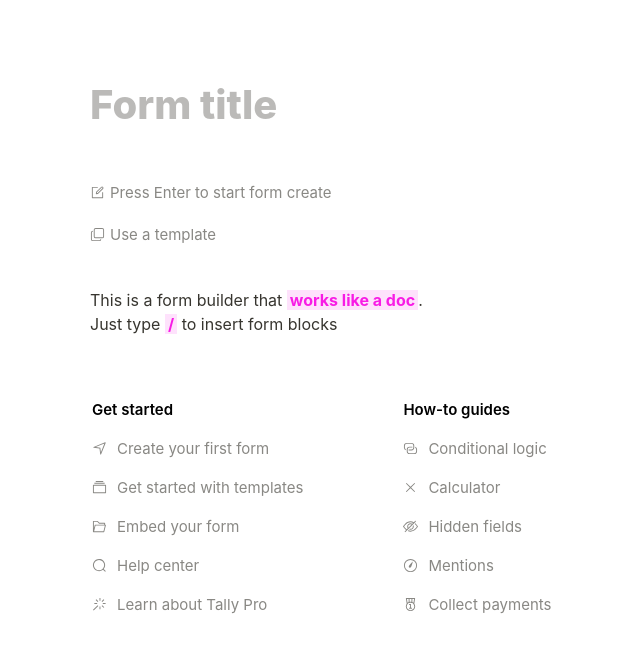
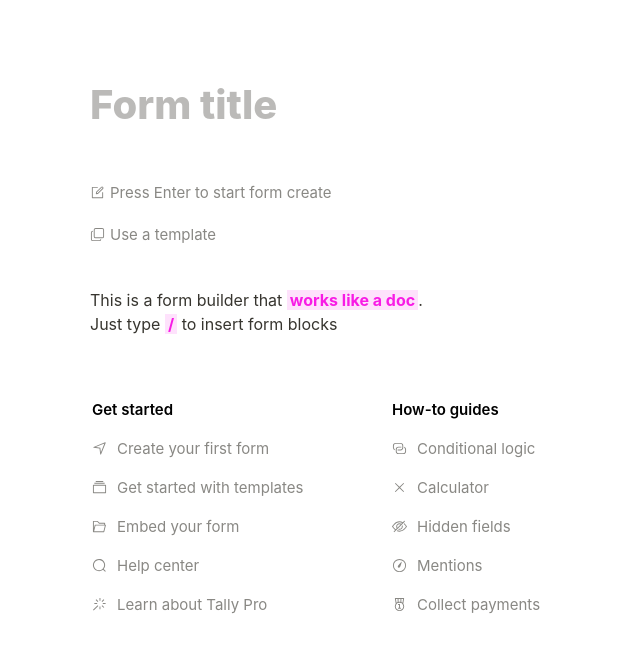
Before and after one commit to sroxck/select-input-editor, a Vue app: page / in a window 1280 px wide. Shown: the top 652 px of the page, without its empty margins (118-758 px from the left). Built offline with nearby package versions, Linux system fonts and the light colour scheme.

Commit message:
fix: modify form-list component struc

```diff
--- a/src/components/form-list.vue
+++ b/src/components/form-list.vue
@@ -2,7 +2,7 @@
  * @Author: sroxck
  * @Date: 2023-10-24 15:19:54
  * @LastEditors: sroxck
- * @LastEditTime: 2023-10-24 15:42:13
+ * @LastEditTime: 2023-10-24 15:51:42
  * @Description:
 -->
 <script setup lang="ts">
@@ -11,8 +11,8 @@
 </script>
 
 <template>
-  <div class="list">
-    <div class="list-item">
+  <el-row class="list">
+    <el-col class="list-item" :span="12" :xs="24">
         <div class="title">
 
           Get started
@@ -37,8 +37,8 @@
           <el-icon><MagicStick /></el-icon>
           Learn about Tally Pro
         </div>
-    </div>
-    <div class="list-item">
+    </el-col>
+    <el-col class="list-item" :span="12" :xs="24">
       <div class="title">
 
         How-to guides
@@ -63,14 +63,15 @@
         <el-icon><GoldMedal /></el-icon>
         Collect payments
       </div>
-    </div>
-  </div>
+    </el-col>
+  </el-row>
 </template>
 <style>
 .list{
-  display: flex;
+  /* display: flex; */
   margin-top: 50px;
-  gap: 80px;
+  /* gap: 80px; */
+  width: 600px;
 }
 
 .list-item div{
```
